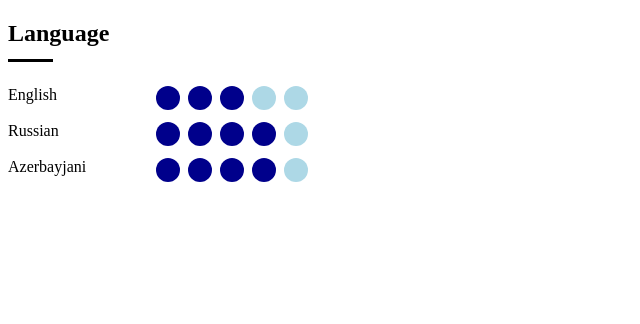
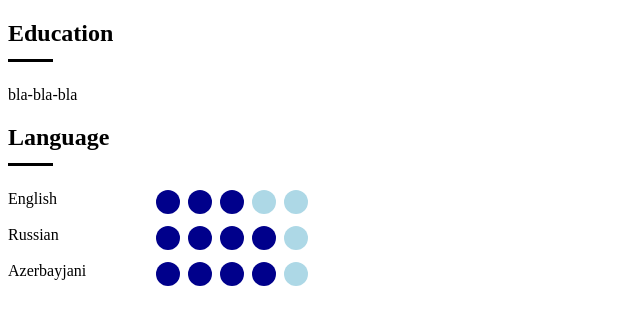
Before and after one commit to Negodyaj/courses, a plain HTML site: page index.html in a window 1280 px wide. Shown: the whole page, without its empty margins (0-640 px from the left). Drawn offline with Linux system fonts and the light colour scheme.

Commit message:
education block added

```diff
--- a/index.html
+++ b/index.html
@@ -8,6 +8,9 @@
     <link rel="stylesheet" href="main.css">
 </head>
 <body>
+    <h2>Education</h2>
+    <div class="delimiter"></div>
+    bla-bla-bla
     <h2>Language</h2>
     <div class="delimiter"></div>
     <div class="language-container">
```
